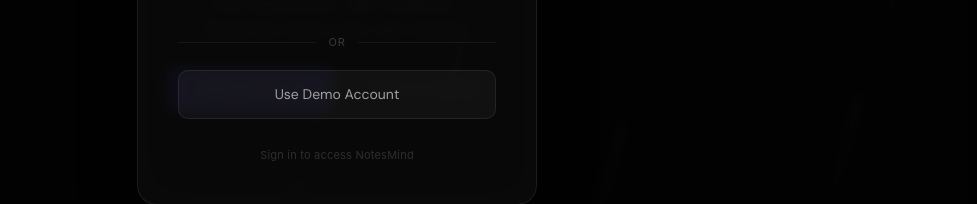
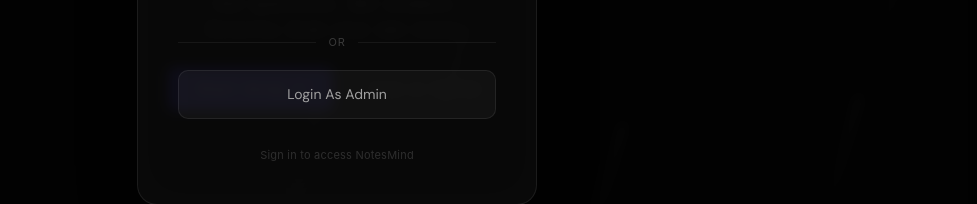
Before and after one commit to Rajat-dhiman01/notesmind, a React app in the folder frontend/: page / in a window 1280 px wide. Both pictures are taken after a click on the button "Start Using". Shown: the part 418-622 px from the top of the page, without its empty margins (303-1280 px from the left). Built offline with nearby package versions, Linux system fonts and the light colour scheme; no server answers; the HTML template or start-up script is replaced by a standard one; a web font is replaced by a local one.

Commit message:
security: remove demo credentials from UI source

```diff
--- a/frontend/src/components/LoginPage.jsx
+++ b/frontend/src/components/LoginPage.jsx
@@ -181,7 +181,7 @@ export default function LoginPage({ onLogin, isModal = false }) {
               e.currentTarget.style.borderColor = "rgba(255,255,255,0.08)";
             }}
           >
-            Use Demo Account
+            Login As Admin
           </button>
         ) : (
           <div style={{
@@ -217,9 +217,7 @@ export default function LoginPage({ onLogin, isModal = false }) {
                 transition: "border-color 200ms, box-shadow 200ms",
               }}
             />
-            <p style={{ margin: "0 0 4px", fontSize: "11px", color: "#3a3a3a" }}>
-              demo@notesmind.app · notesmind2024
-            </p>
+
             <button
               onClick={handleDemoLogin}
               disabled={loading}
--- a/frontend/src/sections/HeroSection.jsx
+++ b/frontend/src/sections/HeroSection.jsx
@@ -150,7 +150,7 @@ export default function HeroSection({ onStartUsing, isLoggedIn }) {
           </button>
 
           <a
-            href="https://github.com"
+            href="https://github.com/Rajat-dhiman01"
             target="_blank"
             rel="noopener noreferrer"
             style={{
```
